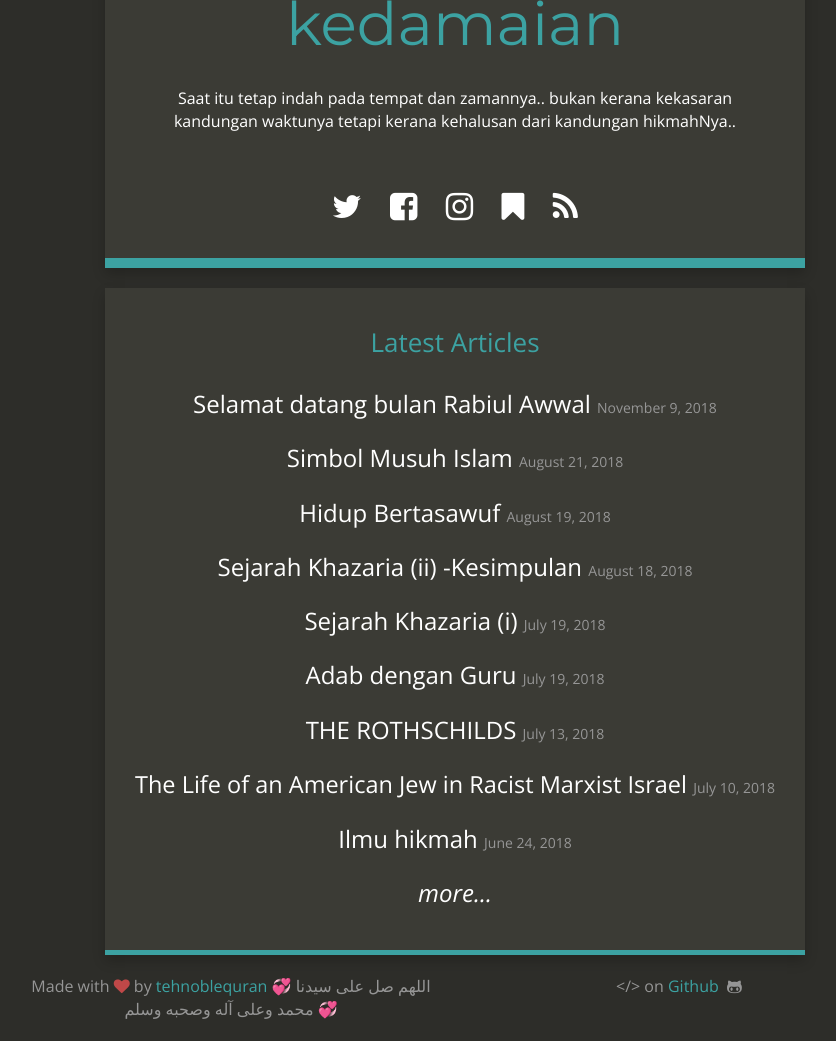
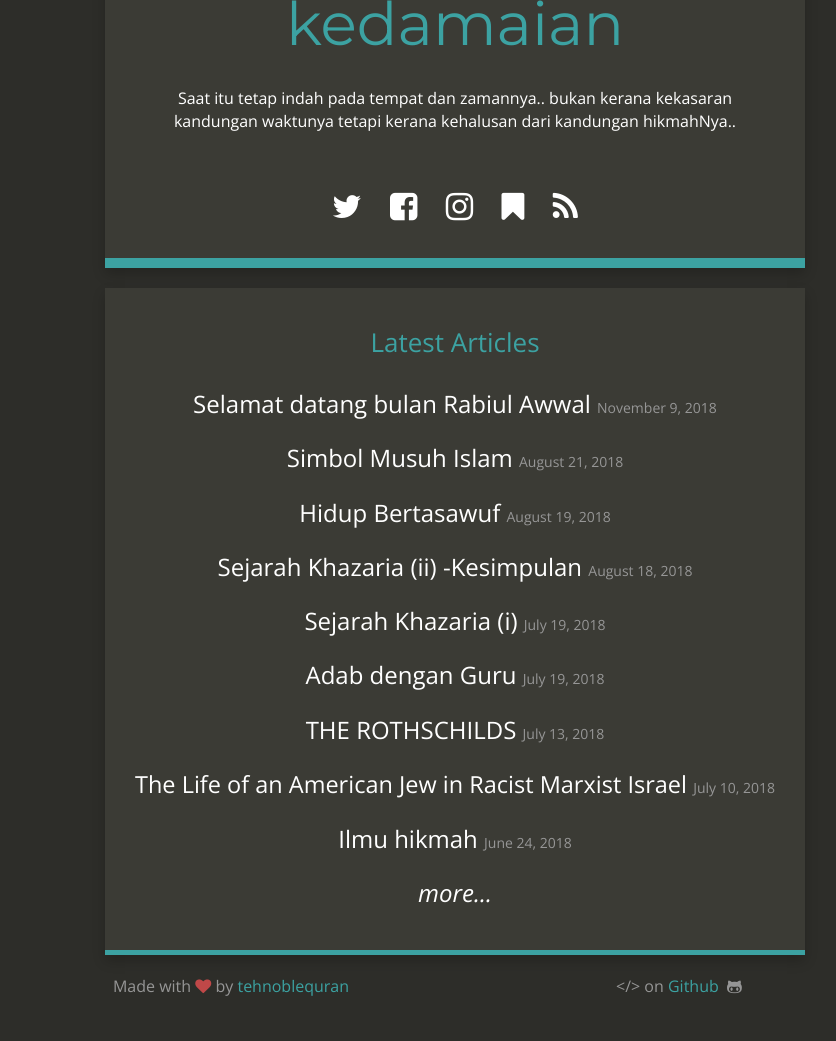
Before and after one commit to kedamaian/swsyafiq, a Jekyll site: the page built from index.html, in a window 1280 px wide, cut to the strip 174-1215 px from the top of the page. Shown: the whole strip, without its empty margins (185-1021 px from the left). Built offline with Jekyll 4.4.1, drawn with Linux system fonts in a browser that asks for light colours; nearby versions of some CDN libraries; after the commit the page ends 1192 px from its top, so only the background shows below that.

Commit message:
Update _config.yml

```diff
--- a/_config.yml
+++ b/_config.yml
@@ -22,7 +22,7 @@
 google_plus_link: https://www.reddit.com/r/AskNetsec/
 
 # Footer
-footer_left: "Made with <i class=\"fa fa-heart\"></i> by <a href=\"https://twitter.com/tehnoblequran\">tehnoblequran</a>  💞 اللهم صل على سيدنا محمد وعلى آله وصحبه وسلم 💞"
+footer_left: "Made with <i class=\"fa fa-heart\"></i> by <a href=\"https://twitter.com/tehnoblequran\">tehnoblequran</a>"
 footer_right: "&lt;/&gt; on <a href=\"https://github.com/kedamaian/swsyafiq\">Github</a> &nbsp;<i class=\"fa fa-github-alt\"></i>"
 
 # Build settings
```
